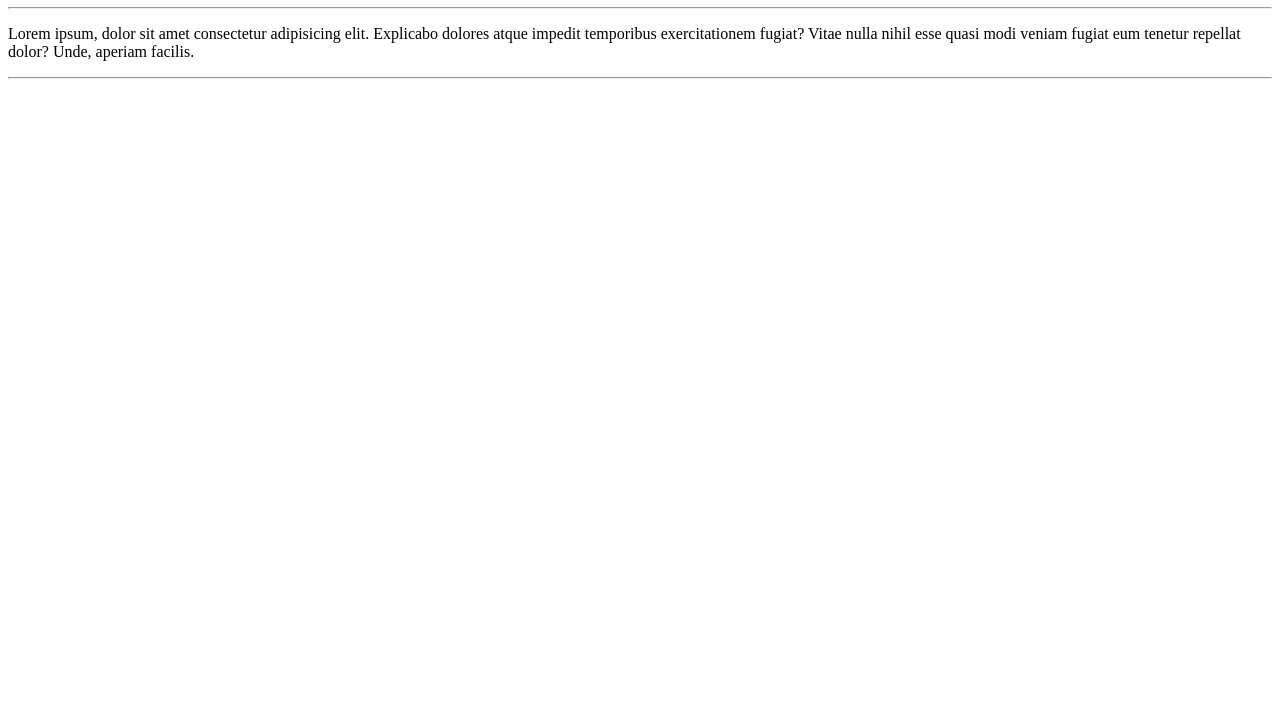
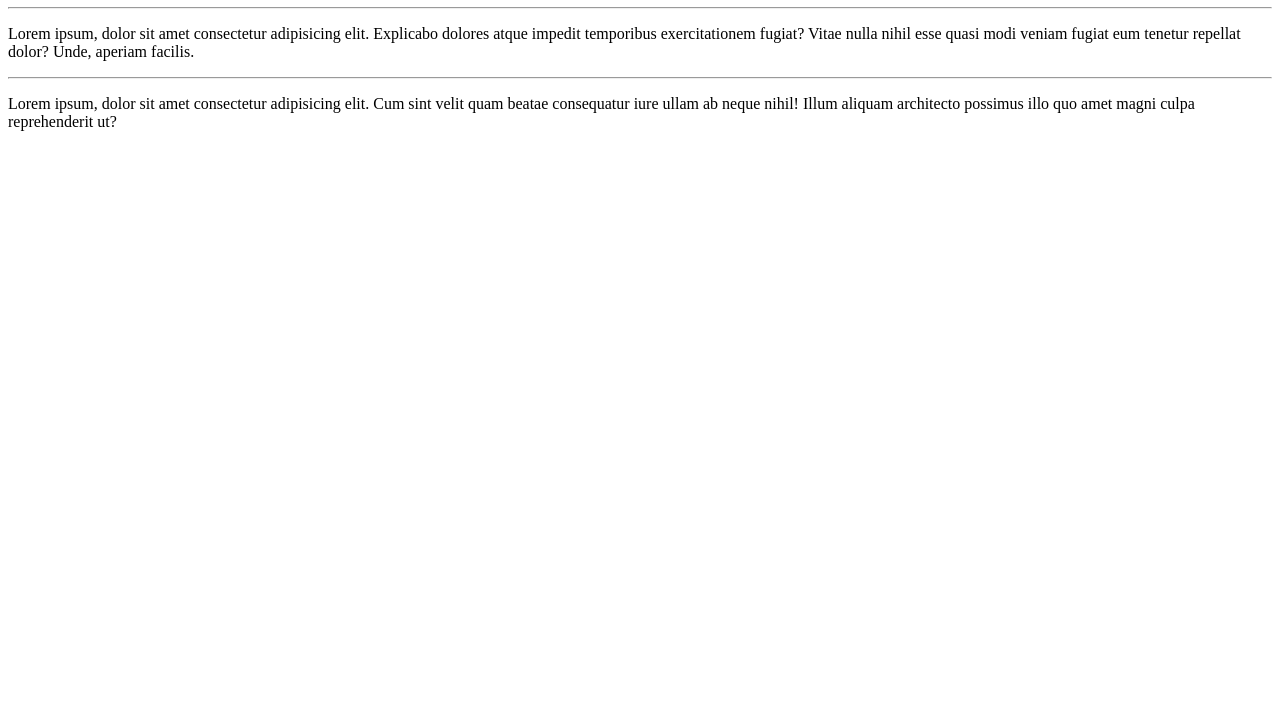
Before and after one commit to paulavictoria/Ola-Mundo, a plain HTML site: page Exemplo de Site/index.html in a window 1280 px wide. Shown: the part 73-800 px from the top of the page. Drawn offline with Linux system fonts and the light colour scheme.

Commit message:
Adicionei um parágrafo

```diff
--- a/Exemplo de Site/index.html
+++ b/Exemplo de Site/index.html
@@ -11,5 +11,6 @@
     <hr>
     <p>Lorem ipsum, dolor sit amet consectetur adipisicing elit. Explicabo dolores atque impedit temporibus exercitationem fugiat? Vitae nulla nihil esse quasi modi veniam fugiat eum tenetur repellat dolor? Unde, aperiam facilis.</p>
     <hr>
+    <p>Lorem ipsum, dolor sit amet consectetur adipisicing elit. Cum sint velit quam beatae consequatur iure ullam ab neque nihil! Illum aliquam architecto possimus illo quo amet magni culpa reprehenderit ut?</p>
 </body>
 </html>
```
